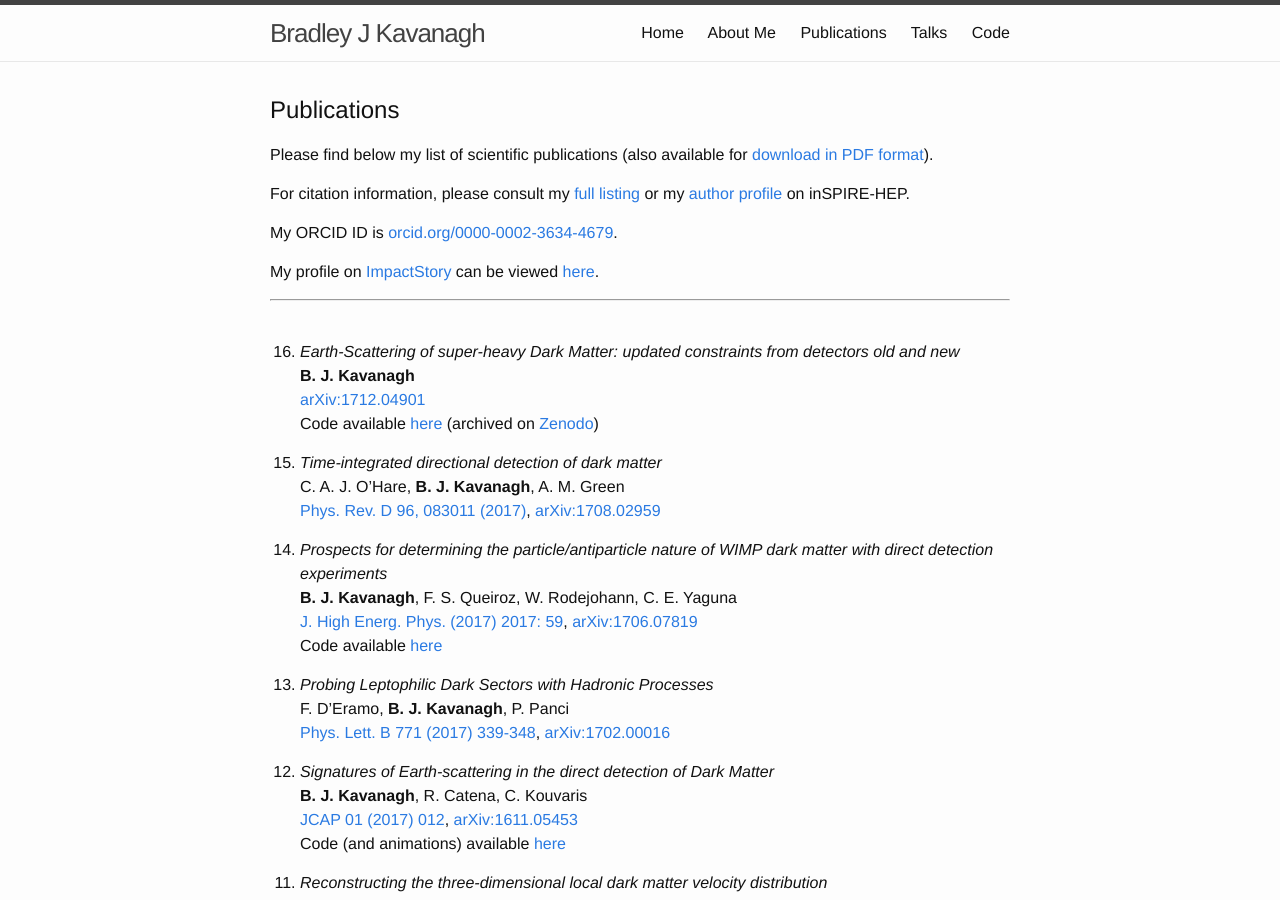
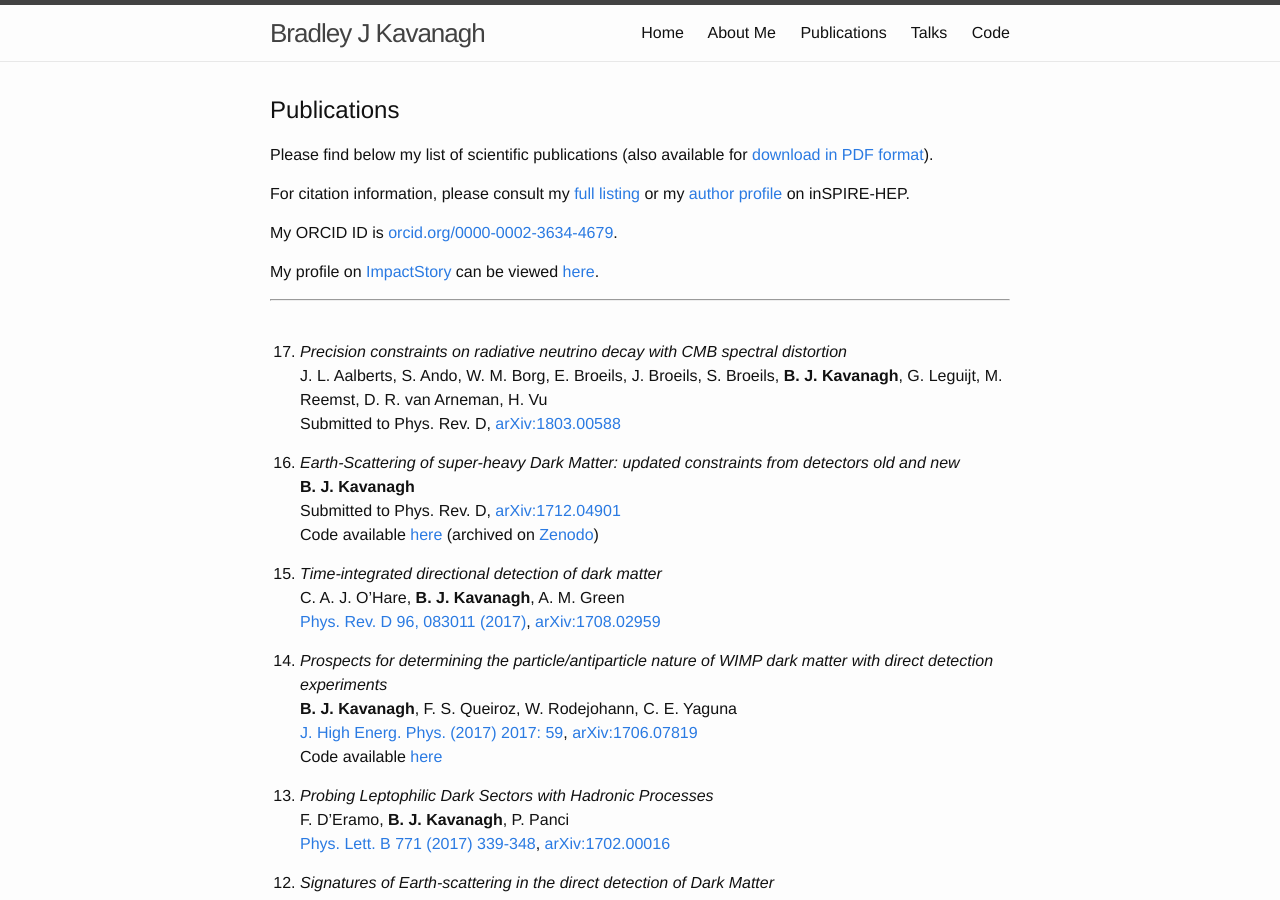
Before and after one commit to bradkav/bradkav.github.io, a Jekyll site: the page built from publications.md, in a window 1280 px wide and 900 px high. Built offline with Jekyll 4.4.1, drawn with Linux system fonts in a browser that asks for light colours.

Commit message:
Added CMB paper

```diff
--- a/publications.md
+++ b/publications.md
@@ -19,9 +19,13 @@ My profile on [ImpactStory](https://impactstory.org/) can be viewed [here](https
 ***
 <br>
 
+17. *Precision constraints on radiative neutrino decay with CMB spectral distortion*
+J. L. Aalberts, S. Ando, W. M. Borg, E. Broeils, J. Broeils, S. Broeils, **B. J. Kavanagh**, G. Leguijt, M. Reemst, D. R. van Arneman, H. Vu
+Submitted to Phys. Rev. D, [arXiv:1803.00588](https://arxiv.org/abs/1803.00588)
+
 16. *Earth-Scattering of super-heavy Dark Matter: updated constraints from detectors old and new*
 **B. J. Kavanagh**
-[arXiv:1712.04901](https://arxiv.org/abs/1712.04901)
+Submitted to Phys. Rev. D, [arXiv:1712.04901](https://arxiv.org/abs/1712.04901)
 Code available [here](https://github.com/bradkav/verne) (archived on [Zenodo](https://doi.org/10.5281/zenodo.1115601))
 
 15. *Time-integrated directional detection of dark matter*
```
